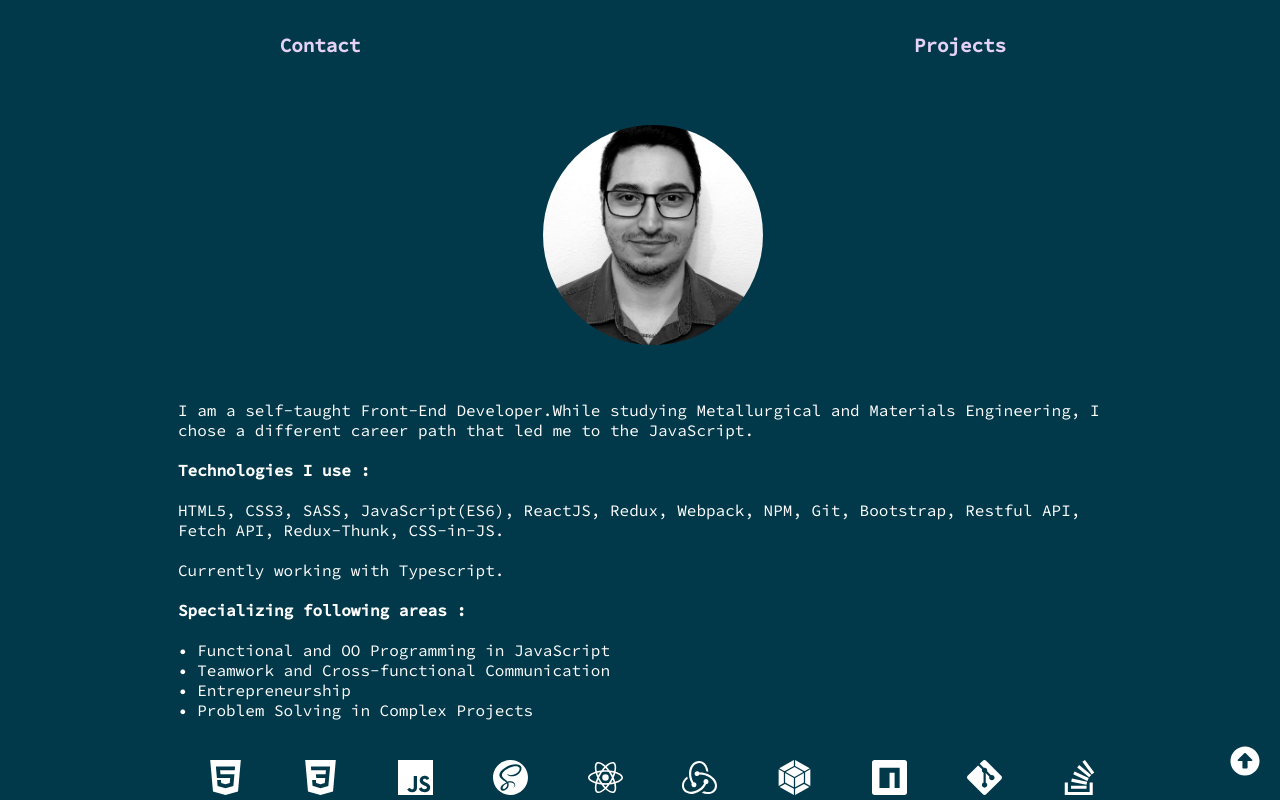
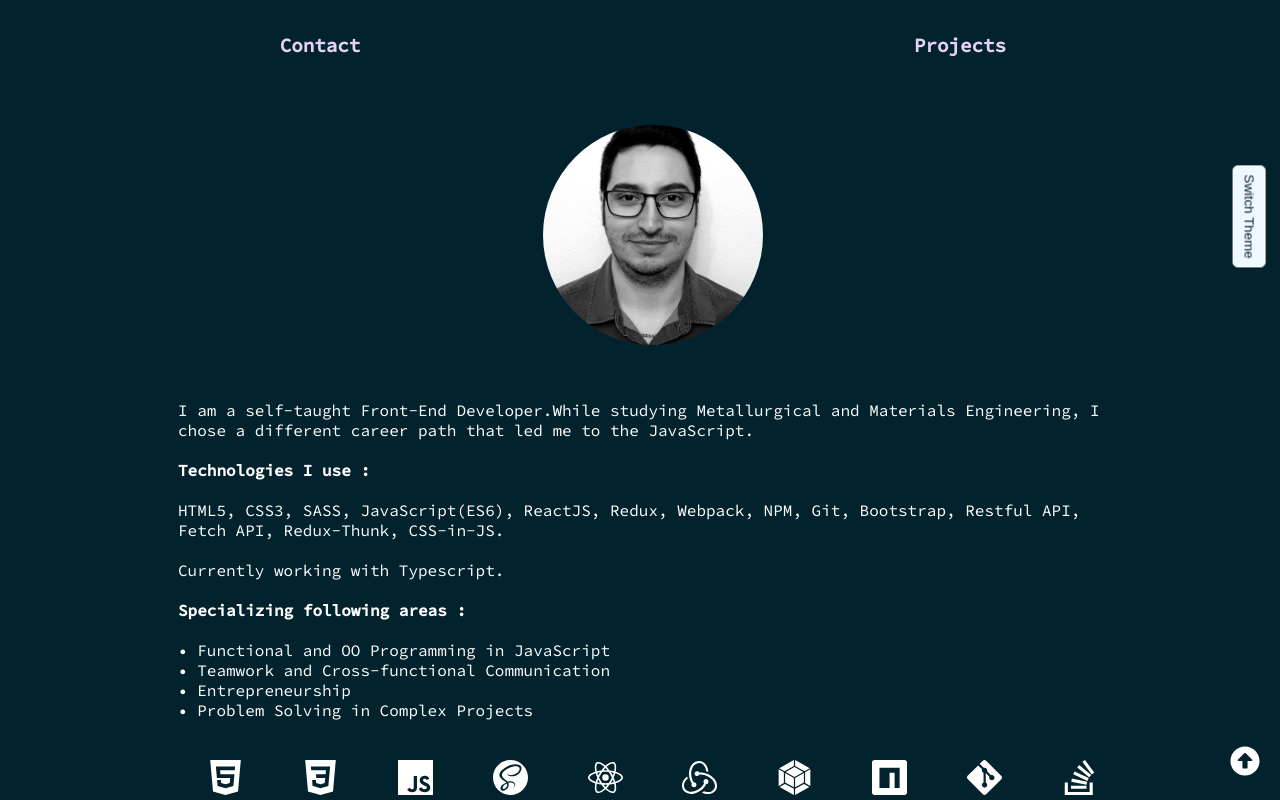
Before and after one commit to eraydurak/Eray, a React (Create React App) app: page / in a window 1280 px wide. Shown: the top 800 px of the page. Built offline with nearby package versions, Linux system fonts and the light colour scheme; the HTML template or start-up script is replaced by a standard one.

Commit message:
Added light/dark theme toggle button

```diff
--- a/src/App.js
+++ b/src/App.js
@@ -1,3 +1,4 @@
+import { useState } from 'react'
 import "./App.scss";
 import Nav from "./components/Nav";
 import MainContent from "./components/MainContent";
@@ -5,15 +6,20 @@ import Contact from "./components/Contact";
 import { FaArrowAltCircleUp } from "react-icons/fa";
 
 const App = () => {
+  const [isActive, setActive] = useState('false');
+  const handleToggle = () => {
+    setActive(!isActive);
+  }
   return (
-    <div className="App">
-      <Nav />
+    <div className={isActive ? "App" : "lightApp"}>
+      < Nav />
       <MainContent />
       <Contact />
       <a className="go-page-start" href="#">
         <FaArrowAltCircleUp className="go-start-icon" />
       </a>
-    </div>
+      <button className="toggleBtn" onClick={handleToggle} >Switch Theme</button>
+    </div >
   );
 };
 export default App;
--- a/src/App.scss
+++ b/src/App.scss
@@ -11,15 +11,9 @@
   }
 }
 
-body,
-html {
+body {
   font-family: "Source Code Pro", monospace;
-  width: 100%;
-  //height: 100vh;
-  background-color: #02394a;
-}
-
-body {
+  background-color: #02232d;
   &::-webkit-scrollbar {
     display: none;
   }
@@ -34,9 +28,114 @@ body {
   right: 20px;
   color: white;
   display: inline-block;
-
   .go-start-icon {
     width: 30px;
     height: auto;
   }
 }
+
+.toggleBtn {
+  position: absolute;
+  top: 20px;
+  right: 20px;
+  outline: 0;
+  border: 0;
+  padding: 8px;
+  background-color: aliceblue;
+  color: #02232d;
+  border-radius: 5px;
+  cursor: pointer;
+  border: 1px solid white;
+  transition: 0.3s all ease-in-out;
+}
+
+.lightApp {
+  background-color: aliceblue;
+  color: black;
+  .container {
+    .imgBox {
+      .myPic {
+        transition: 0.3s all ease;
+      }
+    }
+    .headingThree {
+      color: black;
+      border-bottom: 4px solid #02394a;
+    }
+    .paraDiv {
+      .headText {
+        color: black;
+      }
+    }
+    .wrapper {
+      .item {
+        .itemPara {
+          color: black;
+        }
+        ul {
+          li {
+            a {
+              color: #02394a;
+              font-weight: 500;
+            }
+          }
+        }
+      }
+    }
+    .icon-div {
+      .icon {
+        color: #02394a;
+        border-bottom: 3px solid #02394a;
+        border-radius: 2px;
+        &:hover {
+          background: #02394a;
+          color: white;
+        }
+      }
+    }
+  }
+  .navbar {
+    ul {
+      li {
+        a {
+          color: black;
+          &:hover {
+            background: black;
+            color: aliceblue;
+          }
+        }
+      }
+    }
+  }
+  .contact-container {
+    h3 {
+      color: black;
+    }
+  }
+  .go-page-start {
+    color: black;
+  }
+  .toggleBtn {
+    background-color: #02232d;
+    color: white;
+    border: 1px solid #02232d;
+  }
+}
+
+@media (min-width: 320px) and (max-width: 767px) {
+  .toggleBtn {
+    transform: rotate(90deg);
+    top: 200px;
+    right: -20px;
+    position: fixed;
+  }
+}
+
+@media (min-width: 768px) and (max-width: 1440px) {
+  .toggleBtn {
+    transform: rotate(90deg);
+    top: 200px;
+    right: -20px;
+    position: fixed;
+  }
+}
```
